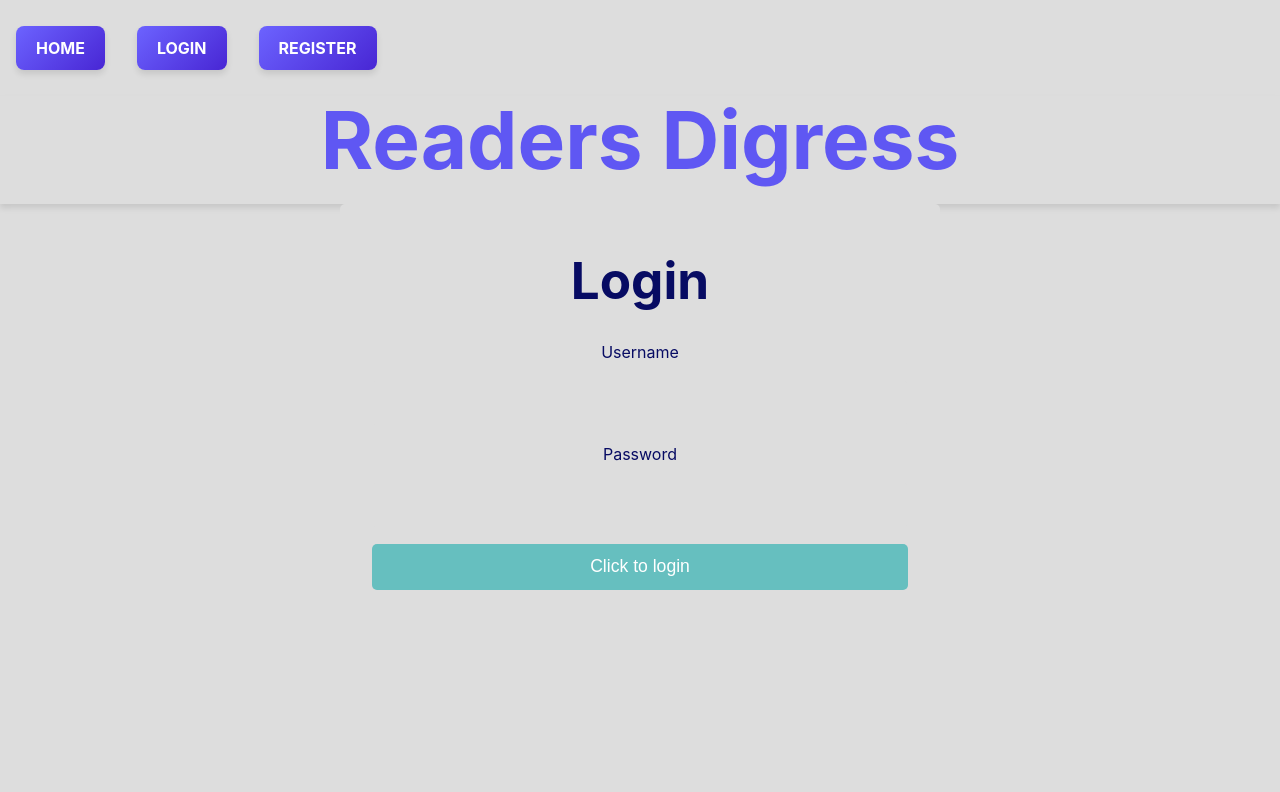
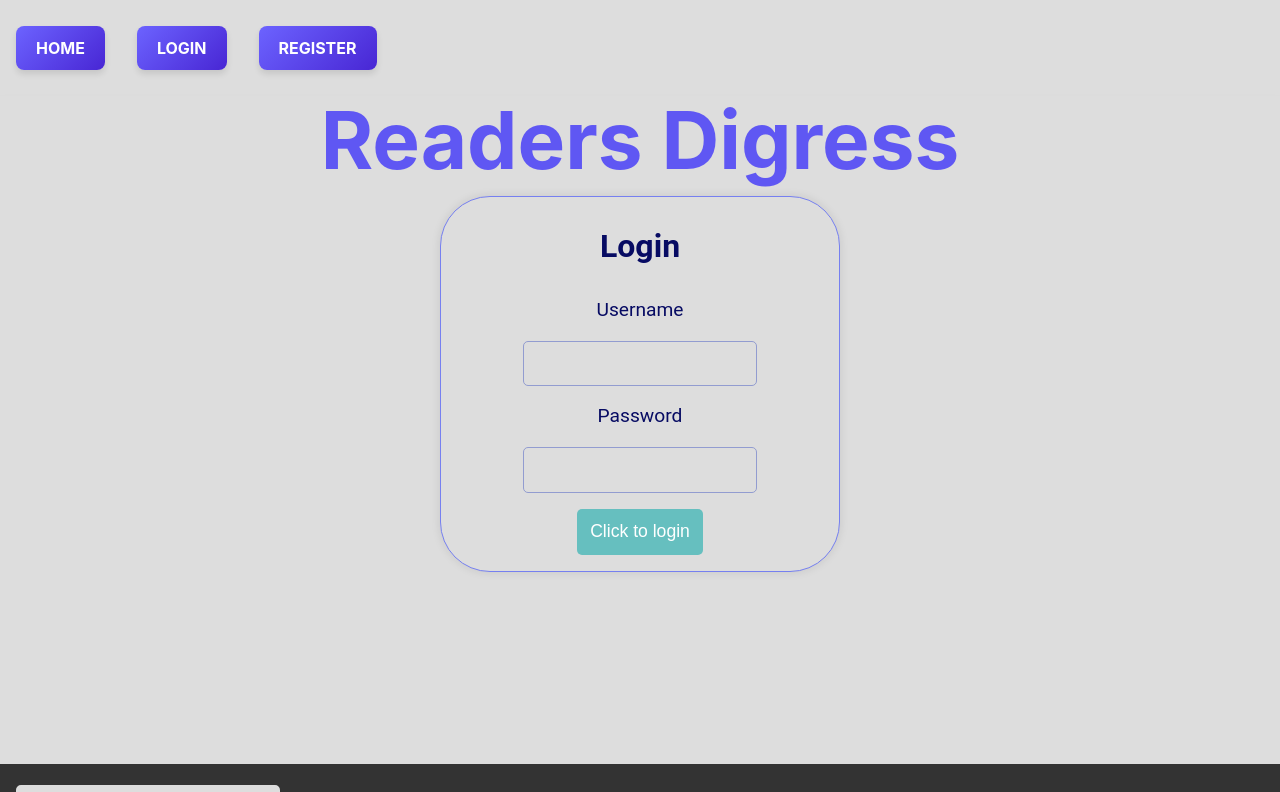
Before and after one commit to MavMMSZ/Project-2, a React (Vite) app in the folder client/: page /login in a window 1280 px wide. Shown: the top 792 px of the page. Built offline with nearby package versions, Linux system fonts and the light colour scheme.

Commit message:
Added css to home and login2

```diff
--- a/client/src/pages/loginpage.tsx
+++ b/client/src/pages/loginpage.tsx
@@ -31,7 +31,7 @@ const Login = () => {
 
   return (
     <div className='container'>
-      <form className=' form' onSubmit={handleSubmit}>
+      <form  onSubmit={handleSubmit}>
         <h1>Login</h1>
         <label >Username</label>
         <input
--- a/client/src/styles/loginpage.css
+++ b/client/src/styles/loginpage.css
@@ -1,24 +1,38 @@
+
+*{
+    margin: auto;
+    padding: 0;
+    box-sizing: border-box;
+}
 /* Contact Section */
 .container {
-    padding: 2rem;
-    max-width: 600px;
-    margin: 0 auto;
-    text-align: center;
-    min-height: 100vh;
-    /* background: linear-gradient(135deg, #6c63ff, #4826d4); */
-    border-radius: 5px;
+display: grid;
+place-items: center;
+justify-content: center; /* Horizontally center */
+  align-items: center;    /* Vertically center */
+  min-height: 70vh;      /* Full viewport height */
+
   }
 
   .container form {
+    width: 400px;
     display: flex;
     flex-direction: column;
+    align-items: center;
     gap: 1rem;
+    border-radius: 50px;
+    box-shadow: 0 0 10px rgba(0, 0, 0, 0.1);
+    border: 1px solid #7680f0;
+    padding: 1rem;
+    position: relative;
+    top: -100px;
+
   }
 
   .container input, .contact textarea {
     padding: 0.8rem;
     border-radius: 5px;
-    border: 1px solid #ddd;
+    border: 1px solid rgb(146, 156, 208);
     font-size: 1rem;
   }
 
@@ -36,3 +50,14 @@
   .container button:hover {
     background-color: #558f8f;
   }
+  .container h1 {
+    font-size: 2rem;
+    font-family: 'Roboto', sans-serif;
+    margin-bottom: 1rem;
+  }
+
+  .container label {
+    font-size: 1.2rem;
+    font-family: 'Roboto', sans-serif;
+
+  }
```
